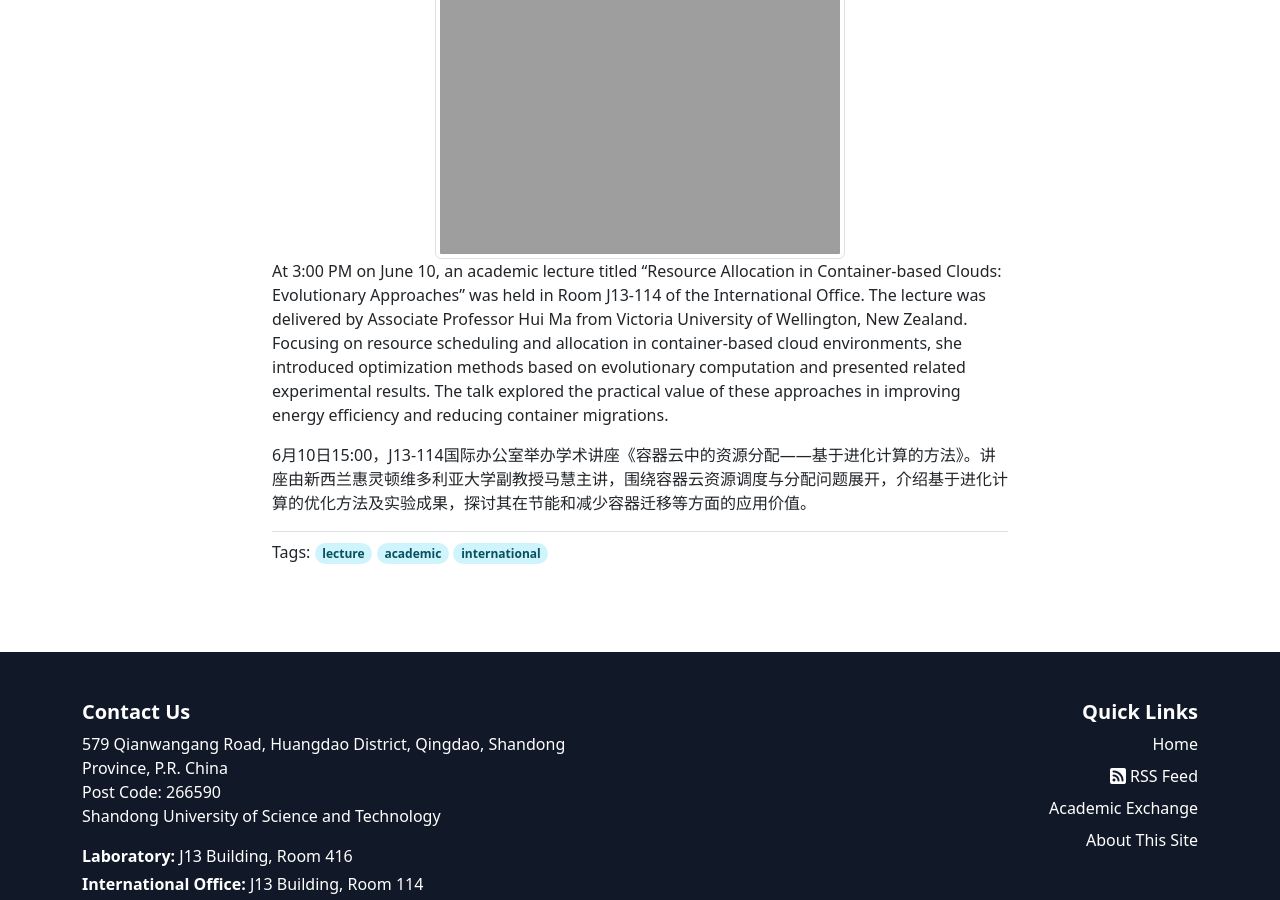
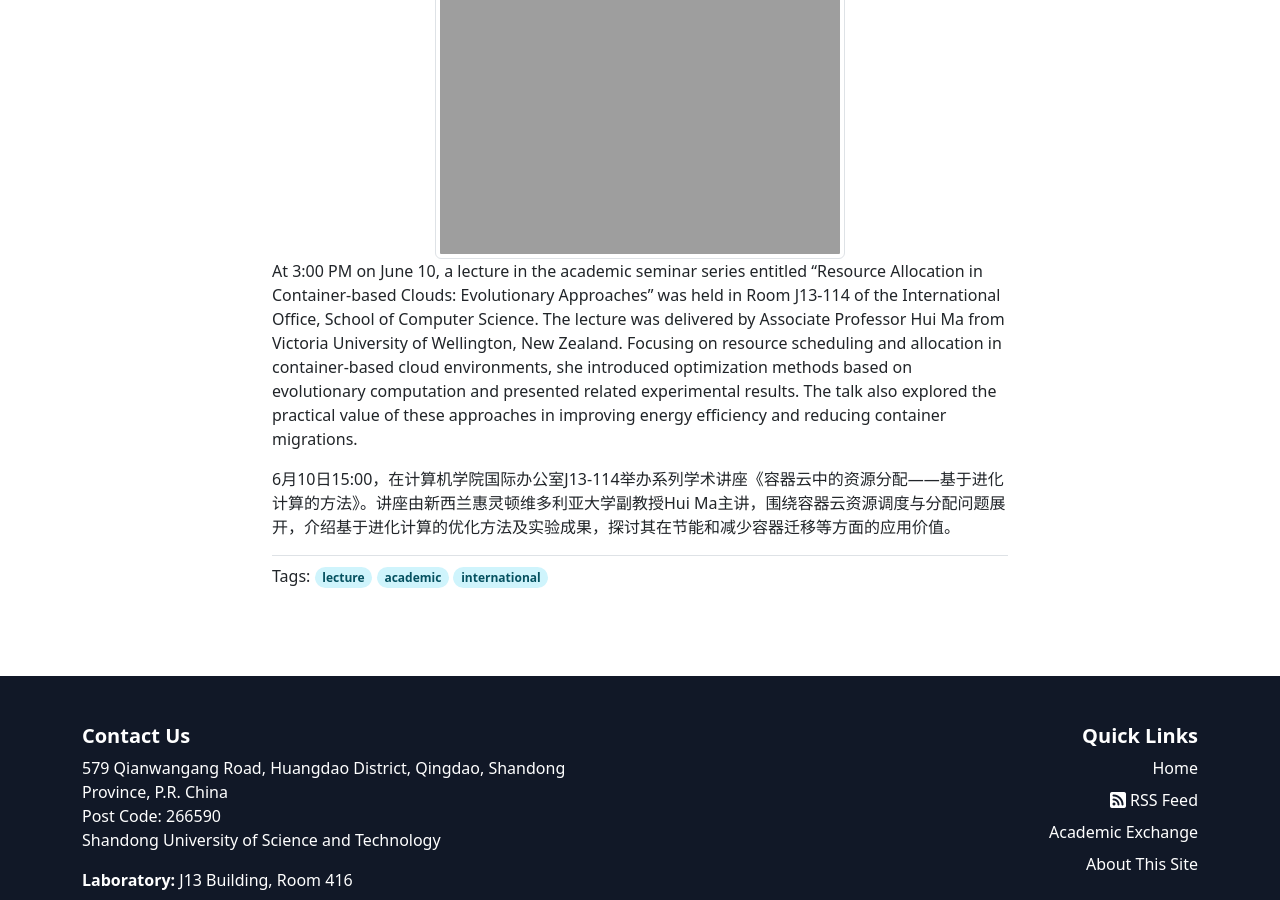
Before and after one commit to cogtwins/cogtwins.github.io, a Jekyll site: the page built from _posts/2026-06-10-academic-lecture-resource-allocation-in-container-based-clouds-evolutionary-approaches.markdown, in a window 1280 px wide and 900 px high, scrolled down 1961 px. Built offline with Jekyll 4.4.1, drawn with Linux system fonts in a browser that asks for light colours.

Commit message:
change the text

```diff
--- a/_posts/2026-06-10-academic-lecture-resource-allocation-in-container-based-clouds-evolutionary-approaches.markdown
+++ b/_posts/2026-06-10-academic-lecture-resource-allocation-in-container-based-clouds-evolutionary-approaches.markdown
@@ -36,6 +36,7 @@ published: true
 
 
 
-At 3:00 PM on June 10, an academic lecture titled “Resource Allocation in Container-based Clouds: Evolutionary Approaches” was held in Room J13-114 of the International Office. The lecture was delivered by Associate Professor Hui Ma from Victoria University of Wellington, New Zealand. Focusing on resource scheduling and allocation in container-based cloud environments, she introduced optimization methods based on evolutionary computation and presented related experimental results. The talk explored the practical value of these approaches in improving energy efficiency and reducing container migrations.
+At 3:00 PM on June 10, a lecture in the academic seminar series entitled “Resource Allocation in Container-based Clouds: Evolutionary Approaches” was held in Room J13-114 of the International Office, School of Computer Science. The lecture was delivered by Associate Professor Hui Ma from Victoria University of Wellington, New Zealand. Focusing on resource scheduling and allocation in container-based cloud environments, she introduced optimization methods based on evolutionary computation and presented related experimental results. The talk also explored the practical value of these approaches in improving energy efficiency and reducing container migrations.
 
-6月10日15:00，J13-114国际办公室举办学术讲座《容器云中的资源分配——基于进化计算的方法》。讲座由新西兰惠灵顿维多利亚大学副教授马慧主讲，围绕容器云资源调度与分配问题展开，介绍基于进化计算的优化方法及实验成果，探讨其在节能和减少容器迁移等方面的应用价值。
+
+6月10日15:00，在计算机学院国际办公室J13-114举办系列学术讲座《容器云中的资源分配——基于进化计算的方法》。讲座由新西兰惠灵顿维多利亚大学副教授Hui Ma主讲，围绕容器云资源调度与分配问题展开，介绍基于进化计算的优化方法及实验成果，探讨其在节能和减少容器迁移等方面的应用价值。
```
